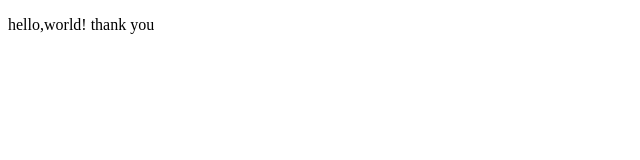
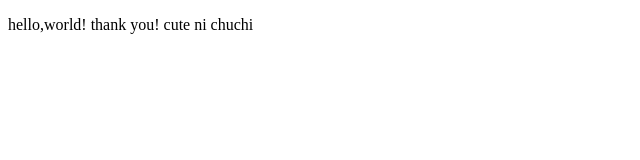
Before and after one commit to alessaest/git-basics, a plain HTML site: page index.html in a window 1280 px wide. Shown: the whole page, without its empty margins (0-640 px from the left). Drawn offline with Linux system fonts and the light colour scheme.

Commit message:
added chuchi

```diff
--- a/index.html
+++ b/index.html
@@ -6,6 +6,6 @@
         <title>Document</title>
     </head>
     <body>
-        <p>hello,world! thank you</p>
+        <p>hello,world! thank you! cute ni chuchi</p>
     </body>
 </html>
```
